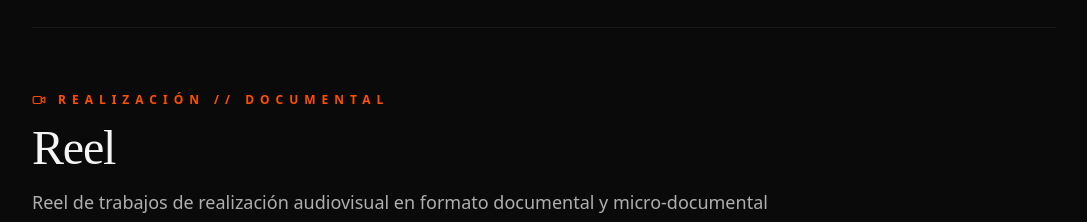
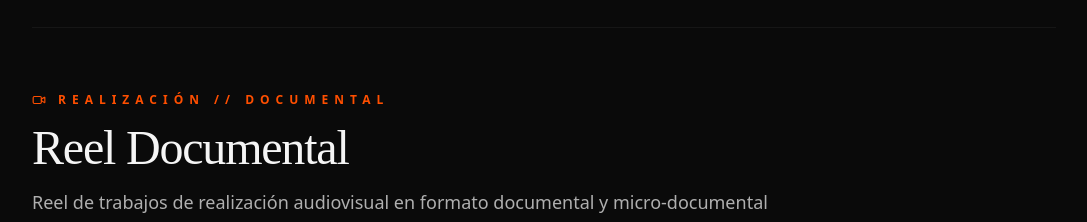
Before and after one commit to miguelsaenzbrand/buey-sherpa, a Next.js app: page /produccion-audiovisual in a window 1280 px wide. Shown: the part 800-1022 px from the top of the page, without its empty margins (64-1151 px from the left). Built offline with nearby package versions, Linux system fonts and the light colour scheme.

Commit message:
Design: Change Reel title to Reel Documental and publish

```diff
--- a/src/app/produccion-audiovisual/page.tsx
+++ b/src/app/produccion-audiovisual/page.tsx
@@ -69,7 +69,7 @@ export default function AudiovisualPage() {
               <span>REALIZACIÓN // DOCUMENTAL</span>
             </div>
             <h3 className="text-3xl md:text-5xl font-serif font-light tracking-tight">
-              Reel
+              Reel Documental
             </h3>
             <p className="text-base md:text-lg text-buey-white/70 font-light leading-relaxed">
               Reel de trabajos de realización audiovisual en formato documental y micro-documental para medios periodísticos. Una mirada del territorio y la coyuntura, en todos los rincones de Argentina.
```
